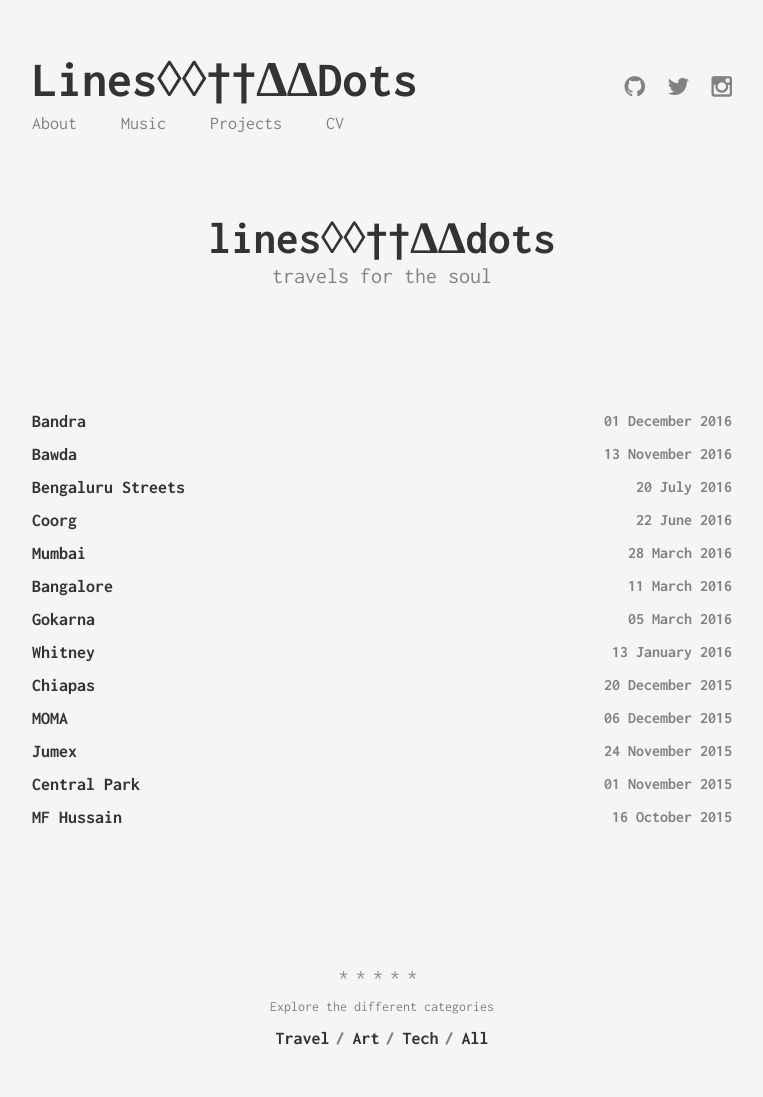
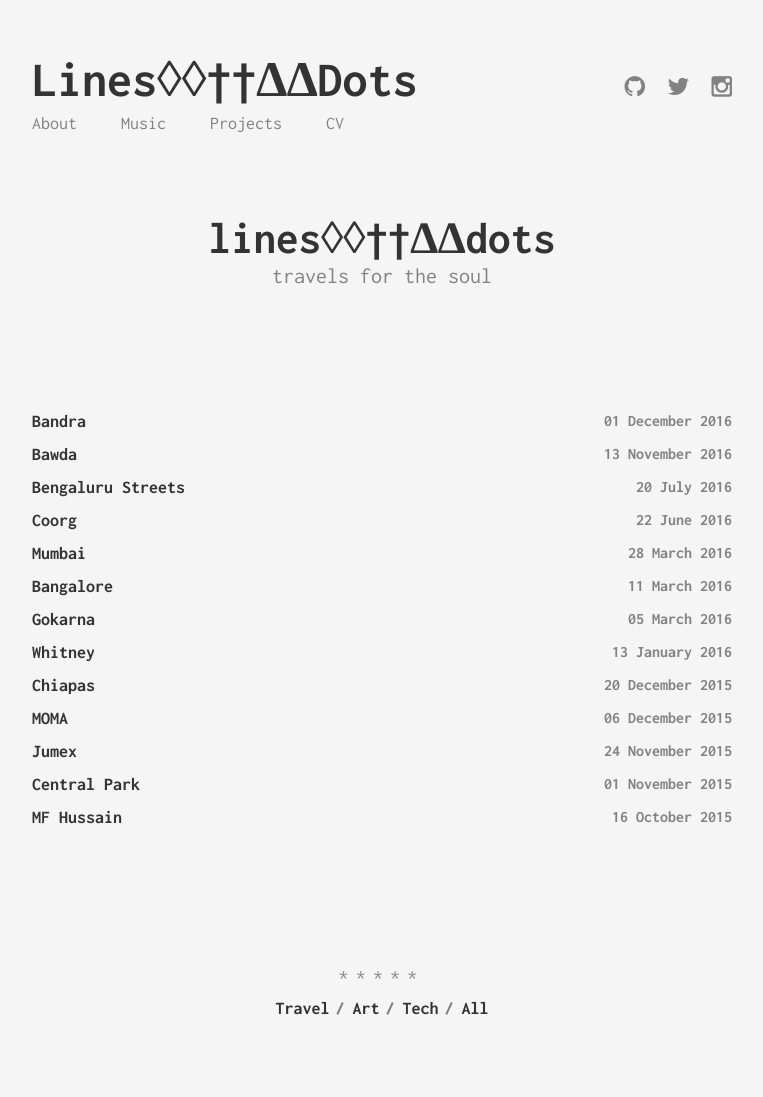
Before and after one commit to PJShere/PJShere.github.io, a Jekyll site: the page built from index.html, in a window 1280 px wide. Shown: the whole page, without its empty margins (258-1021 px from the left). Built offline with Jekyll 4.4.1, drawn with Linux system fonts in a browser that asks for light colours; after the commit the page ends 1067 px from its top, so only the background shows below that; some of the changed lines change nothing that is shown.

Commit message:
updated config and template for category.

```diff
--- a/_config.yml
+++ b/_config.yml
@@ -1,8 +1,7 @@
 # Site settings
 title: Lines◊◊††∆∆Dots
 description: >
-  Welcome, I hope you learn something here. The things I like to do are
-  ride my bike, make music, code and grow plants.
+  Welcome, I hope to share some of my pictures and travel experiences here.
 
 baseurl: "" # the subpath of your site, e.g. /blog/
 url: "pjshere.github.io" # the base hostname & protocol for your site
--- a/_includes/page/explore.html
+++ b/_includes/page/explore.html
@@ -1,6 +1,6 @@
 <div class="explore">
     <div class="explore__devider">*****</div>
-    <div class="explore__label">Explore the different categories</div>
+    <!--<div class="explore__label">Explore the different categories</div> comment label-->
     <ul class="categories">
         {% for category in site.data.categories %}
             <li class="categories__item"><a href="{{ '/categories/' | append: category.slug | prepend: site.baseurl }}">{{ category.name }}</a></li>
```
